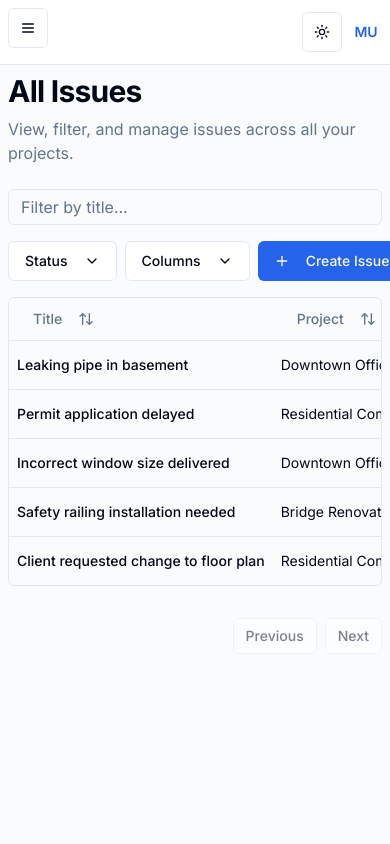
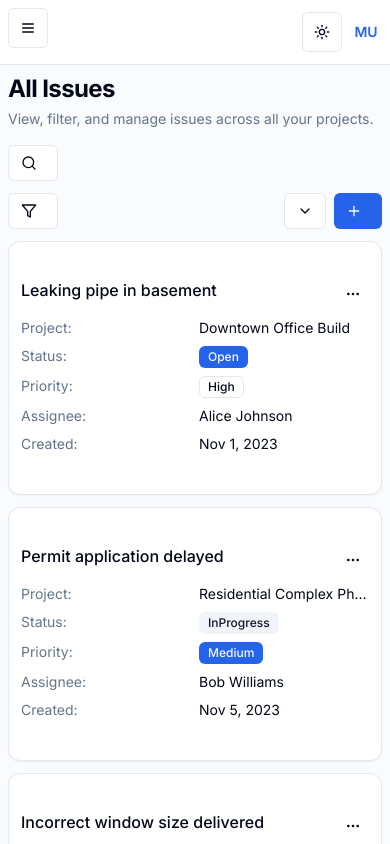
Before and after one commit to BLew10/construction, a Next.js app: page /issues in a window 390 px wide. Shown: the top 844 px of the page. Built offline with nearby package versions, Linux system fonts and the light colour scheme.

Commit message:
issues responsive.

```diff
--- a/src/app/(dashboard)/issues/(components)/issue-form.tsx
+++ b/src/app/(dashboard)/issues/(components)/issue-form.tsx
@@ -80,21 +80,21 @@ export function IssueForm({ isOpen, onClose }: IssueFormProps) {
 
 	return (
 		<Dialog open={isOpen} onOpenChange={onClose}>
-			<DialogContent className="sm:max-w-[600px]">
+			<DialogContent className="sm:max-w-[600px] w-[calc(100%-2rem)] max-h-[90vh] overflow-y-auto">
 				<DialogHeader>
-					<DialogTitle>Create New Issue</DialogTitle>
+					<DialogTitle className="text-xl">Create New Issue</DialogTitle>
 				</DialogHeader>
 				<Form {...form}>
-					<form onSubmit={form.handleSubmit(onSubmit)} className="space-y-4 py-4">
+					<form onSubmit={form.handleSubmit(onSubmit)} className="space-y-3 py-2 sm:space-y-4 sm:py-4">
                         <FormField
 							control={form.control}
 							name="projectId"
 							render={({ field }) => (
 								<FormItem>
-									<FormLabel>Project *</FormLabel>
+									<FormLabel className="text-sm sm:text-base">Project *</FormLabel>
 									<Select onValueChange={field.onChange} defaultValue={field.value} disabled={projectsLoading}>
 										<FormControl>
-											<SelectTrigger>
+											<SelectTrigger className="h-9 sm:h-10">
 												<SelectValue placeholder={projectsLoading ? "Loading projects..." : "Select project"} />
 											</SelectTrigger>
 										</FormControl>
@@ -106,7 +106,7 @@ export function IssueForm({ isOpen, onClose }: IssueFormProps) {
 											))}
 										</SelectContent>
 									</Select>
-									<FormMessage />
+									<FormMessage className="text-xs" />
 								</FormItem>
 							)}
 						/>
@@ -115,11 +115,15 @@ export function IssueForm({ isOpen, onClose }: IssueFormProps) {
 							name="title"
 							render={({ field }) => (
 								<FormItem>
-									<FormLabel>Title *</FormLabel>
+									<FormLabel className="text-sm sm:text-base">Title *</FormLabel>
 									<FormControl>
-										<Input placeholder="Briefly describe the issue" {...field} />
+										<Input
+                                            placeholder="Briefly describe the issue"
+                                            {...field}
+                                            className="h-9 sm:h-10"
+                                        />
 									</FormControl>
-									<FormMessage />
+									<FormMessage className="text-xs" />
 								</FormItem>
 							)}
 						/>
@@ -128,24 +132,28 @@ export function IssueForm({ isOpen, onClose }: IssueFormProps) {
 							name="description"
 							render={({ field }) => (
 								<FormItem>
-									<FormLabel>Description</FormLabel>
+									<FormLabel className="text-sm sm:text-base">Description</FormLabel>
 									<FormControl>
-										<Textarea placeholder="Provide more details (optional)" {...field} />
+										<Textarea
+                                            placeholder="Provide more details (optional)"
+                                            {...field}
+                                            className="min-h-[80px] sm:min-h-[120px]"
+                                        />
 									</FormControl>
-									<FormMessage />
+									<FormMessage className="text-xs" />
 								</FormItem>
 							)}
 						/>
-                        <div className="grid grid-cols-1 md:grid-cols-3 gap-4">
+                        <div className="grid grid-cols-1 sm:grid-cols-3 gap-3 sm:gap-4">
                             <FormField
                                 control={form.control}
                                 name="status"
                                 render={({ field }) => (
                                     <FormItem>
-                                        <FormLabel>Status</FormLabel>
+                                        <FormLabel className="text-sm sm:text-base">Status</FormLabel>
                                         <Select onValueChange={field.onChange} defaultValue={field.value}>
                                             <FormControl>
-                                                <SelectTrigger>
+                                                <SelectTrigger className="h-9 sm:h-10">
                                                     <SelectValue placeholder="Select status" />
                                                 </SelectTrigger>
                                             </FormControl>
@@ -155,7 +163,7 @@ export function IssueForm({ isOpen, onClose }: IssueFormProps) {
                                                 ))}
                                             </SelectContent>
                                         </Select>
-                                        <FormMessage />
+                                        <FormMessage className="text-xs" />
                                     </FormItem>
                                 )}
                             />
@@ -164,10 +172,10 @@ export function IssueForm({ isOpen, onClose }: IssueFormProps) {
                                 name="priority"
                                 render={({ field }) => (
                                     <FormItem>
-                                        <FormLabel>Priority</FormLabel>
+                                        <FormLabel className="text-sm sm:text-base">Priority</FormLabel>
                                         <Select onValueChange={field.onChange} defaultValue={field.value}>
                                             <FormControl>
-                                                <SelectTrigger>
+                                                <SelectTrigger className="h-9 sm:h-10">
                                                     <SelectValue placeholder="Select priority" />
                                                 </SelectTrigger>
                                             </FormControl>
@@ -177,19 +185,19 @@ export function IssueForm({ isOpen, onClose }: IssueFormProps) {
                                                 ))}
                                             </SelectContent>
                                         </Select>
-                                        <FormMessage />
+                                        <FormMessage className="text-xs" />
                                     </FormItem>
                                 )}
                             />
-                             <FormField
+                            <FormField
                                 control={form.control}
                                 name="assigneeId"
                                 render={({ field }) => (
                                     <FormItem>
-                                        <FormLabel>Assignee</FormLabel>
+                                        <FormLabel className="text-sm sm:text-base">Assignee</FormLabel>
                                         <Select onValueChange={field.onChange} defaultValue={field.value}>
                                             <FormControl>
-                                                <SelectTrigger>
+                                                <SelectTrigger className="h-9 sm:h-10">
                                                     <SelectValue placeholder="Assign to user (optional)" />
                                                 </SelectTrigger>
                                             </FormControl>
@@ -200,16 +208,16 @@ export function IssueForm({ isOpen, onClose }: IssueFormProps) {
                                                 ))}
                                             </SelectContent>
                                         </Select>
-                                        <FormMessage />
+                                        <FormMessage className="text-xs" />
                                     </FormItem>
                                 )}
                             />
                         </div>
-						<DialogFooter>
+						<DialogFooter className="pt-2 sm:pt-4 gap-2">
 							<DialogClose asChild>
-								<Button type="button" variant="outline">Cancel</Button>
+								<Button type="button" variant="outline" size="sm" className="h-9 sm:h-10">Cancel</Button>
 							</DialogClose>
-							<Button type="submit" disabled={isSubmitting}>
+							<Button type="submit" disabled={isSubmitting} size="sm" className="h-9 sm:h-10">
                                 {isSubmitting && <Loader2 className="mr-2 h-4 w-4 animate-spin" />}
 								{isSubmitting ? "Creating..." : "Create Issue"}
 							</Button>
--- a/src/app/(dashboard)/issues/(components)/issues-data-table.tsx
+++ b/src/app/(dashboard)/issues/(components)/issues-data-table.tsx
@@ -21,6 +21,8 @@ import {
   Plus,
   Pencil,
   Trash2,
+  Search,
+  Filter,
 } from "lucide-react";
 
 import { Button } from "@/components/ui/button";
@@ -45,7 +47,10 @@ import {
 import { Badge } from "@/components/ui/badge";
 import { Issue, issuePrioritySchema, issueStatusSchema } from "@/types/issue";
 import { format } from "date-fns";
-import Link from "next/link"; // Import Link
+import Link from "next/link";
+import { Card, CardContent } from "@/components/ui/card";
+import { cn } from "@/lib/utils";
+import { useMediaQuery } from "@/hooks/use-media-query";
 
 // Helper function for priority badge variant
 const getPriorityVariant = (
@@ -97,13 +102,18 @@ export const columns: ColumnDef<Issue>[] = [
       <Button
         variant="ghost"
         onClick={() => column.toggleSorting(column.getIsSorted() === "asc")}
+        className="whitespace-nowrap"
       >
         Title
         <ArrowUpDown className="ml-2 h-4 w-4" />
       </Button>
     ),
     cell: ({ row }) => (
-      <div className="font-medium">{row.getValue("title")}</div>
+      <div className="font-medium">
+        <Link href={`/issues/${row.original.id}`} className="hover:underline break-words line-clamp-2">
+          {row.getValue("title")}
+        </Link>
+      </div>
     ),
   },
   {
@@ -112,6 +122,7 @@ export const columns: ColumnDef<Issue>[] = [
       <Button
         variant="ghost"
         onClick={() => column.toggleSorting(column.getIsSorted() === "asc")}
+        className="whitespace-nowrap"
       >
         Project
         <ArrowUpDown className="ml-2 h-4 w-4" />
@@ -123,7 +134,7 @@ export const columns: ColumnDef<Issue>[] = [
       return (
         <Link
           href={`/projects/${issue.projectId}/issues`}
-          className="hover:underline"
+          className="hover:underline whitespace-nowrap overflow-hidden text-ellipsis max-w-[140px] block"
         >
           {issue.projectName}
         </Link>
@@ -149,7 +160,7 @@ export const columns: ColumnDef<Issue>[] = [
     accessorKey: "priority",
     header: "Priority",
     cell: ({ row }) => (
-      <Badge variant={getPriorityVariant(row.getValue("priority")) as "success" | "secondary" | "outline" | "default"}>
+      <Badge variant={getPriorityVariant(row.getValue("priority")) as any}>
         {row.getValue("priority")}
       </Badge>
     ),
@@ -176,6 +187,7 @@ export const columns: ColumnDef<Issue>[] = [
       <Button
         variant="ghost"
         onClick={() => column.toggleSorting(column.getIsSorted() === "asc")}
+        className="whitespace-nowrap"
       >
         Created
         <ArrowUpDown className="ml-2 h-4 w-4" />
@@ -206,11 +218,13 @@ export const columns: ColumnDef<Issue>[] = [
               Copy issue ID
             </DropdownMenuItem>
             <DropdownMenuSeparator />
+            <Link href={`/issues/${issue.id}`} className="w-full">
               <DropdownMenuItem>
-              <Pencil className="mr-2 h-4 w-4" /> Edit Issue (Not Implemented)
+                <Pencil className="mr-2 h-4 w-4" /> Edit Issue
               </DropdownMenuItem>
+            </Link>
             <DropdownMenuItem className="text-red-600 focus:text-red-600">
-              <Trash2 className="mr-2 h-4 w-4" /> Delete Issue (Not Implemented)
+              <Trash2 className="mr-2 h-4 w-4" /> Delete Issue
             </DropdownMenuItem>
           </DropdownMenuContent>
         </DropdownMenu>
@@ -236,8 +250,42 @@ export function IssuesDataTable({
     []
   );
   const [columnVisibility, setColumnVisibility] =
-    React.useState<VisibilityState>({});
+    React.useState<VisibilityState>({
+      projectName: true,
+      assigneeName: true,
+      createdAt: true,
+    });
   const [rowSelection, setRowSelection] = React.useState({});
+
+  // Hide less important columns on smaller screens
+  const isMobile = useMediaQuery("(max-width: 768px)");
+
+  React.useEffect(() => {
+    if (isMobile) {
+      setColumnVisibility({
+        title: true,
+        status: true,
+        priority: true,
+        projectName: false,
+        assigneeName: false,
+        createdAt: false,
+        actions: true,
+      });
+    } else {
+      setColumnVisibility({
+        title: true,
+        status: true,
+        priority: true,
+        projectName: true,
+        assigneeName: true,
+        createdAt: true,
+        actions: true,
+      });
+    }
+  }, [isMobile]);
+
+  const [filterMenuOpen, setFilterMenuOpen] = React.useState(false);
+  const [searchInputVisible, setSearchInputVisible] = React.useState(false);
 
   const table = useReactTable({
     data,
@@ -258,45 +306,152 @@ export function IssuesDataTable({
     },
   });
 
+  // Mobile Card View (instead of table rows)
+  const MobileCardView = () => (
+    <div className="space-y-3 md:hidden">
+      {table.getRowModel().rows.length > 0 ? (
+        table.getRowModel().rows.map((row) => (
+          <Card key={row.id} className="overflow-hidden">
+            <CardContent className="p-3">
+              <div className="flex justify-between items-start gap-2 mb-2">
+                <div className="font-medium break-words line-clamp-2 flex-1">
+                  <Link href={`/issues/${row.original.id}`} className="hover:underline">
+                    {row.getValue("title")}
+                  </Link>
+                </div>
+                <DropdownMenu>
+                  <DropdownMenuTrigger asChild>
+                    <Button variant="ghost" className="h-8 w-8 p-0">
+                      <span className="sr-only">Open menu</span>
+                      <MoreHorizontal className="h-4 w-4" />
+                    </Button>
+                  </DropdownMenuTrigger>
+                  <DropdownMenuContent align="end">
+                    <DropdownMenuLabel>Actions</DropdownMenuLabel>
+                    <DropdownMenuItem onClick={() => navigator.clipboard.writeText(row.original.id!)}>
+                      Copy ID
+                    </DropdownMenuItem>
+                    <DropdownMenuSeparator />
+                    <Link href={`/issues/${row.original.id}`} className="w-full">
+                      <DropdownMenuItem>
+                        <Pencil className="mr-2 h-4 w-4" /> Edit
+                      </DropdownMenuItem>
+                    </Link>
+                    <DropdownMenuItem className="text-red-600 focus:text-red-600">
+                      <Trash2 className="mr-2 h-4 w-4" /> Delete
+                    </DropdownMenuItem>
+                  </DropdownMenuContent>
+                </DropdownMenu>
+              </div>
+
+              <div className="grid grid-cols-2 gap-2 text-sm my-1">
+                <div className="text-muted-foreground">Project:</div>
+                <div className="truncate">
+                  <Link href={`/projects/${row.original.projectId}/issues`} className="hover:underline">
+                    {row.getValue("projectName")}
+                  </Link>
+                </div>
+
+                <div className="text-muted-foreground">Status:</div>
+                <div>
+                  <Badge variant={getStatusVariant(row.getValue("status"))}>
+                    {row.getValue("status")}
+                  </Badge>
+                </div>
+
+                <div className="text-muted-foreground">Priority:</div>
+                <div>
+                  <Badge variant={getPriorityVariant(row.getValue("priority")) as any}>
+                    {row.getValue("priority")}
+                  </Badge>
+                </div>
+
+                <div className="text-muted-foreground">Assignee:</div>
+                <div className="truncate">
+                  {row.getValue("assigneeName") || (
+                    <span className="text-muted-foreground italic">Unassigned</span>
+                  )}
+                </div>
+
+                <div className="text-muted-foreground">Created:</div>
+                <div>{format(new Date(row.getValue("createdAt")), "MMM d, yyyy")}</div>
+              </div>
+            </CardContent>
+          </Card>
+        ))
+      ) : (
+        <div className="text-center p-4 bg-muted/20 rounded-lg">
+          {isLoading ? "Loading issues..." : "No issues found."}
+        </div>
+      )}
+    </div>
+  );
+
   return (
-    <div className="w-full space-y-4">
-      <div className="flex items-center justify-between gap-4 flex-wrap">
+    <div className="w-full space-y-3 md:space-y-4">
+      <div className="flex flex-col sm:flex-row gap-3 justify-between">
+        <div className={cn(
+          "flex items-center gap-2",
+          searchInputVisible ? "w-full sm:w-auto" : "w-auto"
+        )}>
+          {searchInputVisible ? (
             <Input
               placeholder="Filter by title..."
               value={(table.getColumn("title")?.getFilterValue() as string) ?? ""}
-          onChange={(event) =>
-            table.getColumn("title")?.setFilterValue(event.target.value)
-          }
-          className="max-w-sm"
+              onChange={(event) => table.getColumn("title")?.setFilterValue(event.target.value)}
+              className="max-w-full sm:max-w-xs"
             />
-        <div className="flex items-center gap-2">
-          {/* Add Filter Dropdowns Here (Status, Priority, Project) - Example for Status */}
-          <DropdownMenu>
+          ) : null}
+
+          <Button
+            variant="outline"
+            size="sm"
+            className={searchInputVisible ? "sm:hidden" : ""}
+            onClick={() => setSearchInputVisible(!searchInputVisible)}
+          >
+            <Search className="h-4 w-4 mr-2" />
+            {!searchInputVisible && <span className="hidden sm:inline">Search</span>}
+          </Button>
+        </div>
+
+        <div className="flex items-center gap-2 flex-wrap justify-end">
+          <DropdownMenu open={filterMenuOpen} onOpenChange={setFilterMenuOpen}>
             <DropdownMenuTrigger asChild>
-              <Button variant="outline" className="ml-auto">
-                Status <ChevronDown className="ml-2 h-4 w-4" />
+              <Button variant="outline" size="sm">
+                <Filter className="h-4 w-4 mr-2" />
+                <span className="hidden sm:inline">Filter</span>
               </Button>
             </DropdownMenuTrigger>
-            <DropdownMenuContent align="end">
-              {/* Add logic to manage status filter state */}
+            <DropdownMenuContent align="end" className="w-52">
+              <DropdownMenuLabel>Status</DropdownMenuLabel>
               {issueStatusSchema.options.map((status) => (
                 <DropdownMenuCheckboxItem
                   key={status}
                   className="capitalize"
-                  // checked={...} // Add state check
-                  // onCheckedChange={(value) => ...} // Add state update
+                  // Add state management as needed
                 >
                   {status}
+                </DropdownMenuCheckboxItem>
+              ))}
+              <DropdownMenuSeparator />
+              <DropdownMenuLabel>Priority</DropdownMenuLabel>
+              {issuePrioritySchema.options.map((priority) => (
+                <DropdownMenuCheckboxItem
+                  key={priority}
+                  className="capitalize"
+                  // Add state management as needed
+                >
+                  {priority}
                 </DropdownMenuCheckboxItem>
               ))}
             </DropdownMenuContent>
           </DropdownMenu>
 
-          {/* Column Visibility Dropdown */}
           <DropdownMenu>
             <DropdownMenuTrigger asChild>
-              <Button variant="outline" className="ml-auto">
-                Columns <ChevronDown className="ml-2 h-4 w-4" />
+              <Button variant="outline" size="sm" className="ml-auto">
+                <span className="hidden sm:inline">Columns</span>
+                <ChevronDown className="h-4 w-4 sm:ml-2" />
               </Button>
             </DropdownMenuTrigger>
             <DropdownMenuContent align="end">
@@ -313,24 +468,31 @@ export function IssuesDataTable({
                         column.toggleVisibility(!!value)
                       }
                     >
-                      {column.id}
+                      {column.id === "assigneeName" ? "Assignee" :
+                       column.id === "projectName" ? "Project" :
+                       column.id === "createdAt" ? "Created" :
+                       column.id}
                     </DropdownMenuCheckboxItem>
                   );
                 })}
             </DropdownMenuContent>
           </DropdownMenu>
-          <Button onClick={onCreateNew}>
-            <Plus className="mr-2 h-4 w-4" /> Create Issue
+          <Button size="sm" onClick={onCreateNew}>
+            <Plus className="h-4 w-4 mr-2" />
+            <span className="hidden sm:inline">Create Issue</span>
           </Button>
         </div>
       </div>
-      <div className="rounded-md border">
+
+      {/* Show cards on mobile, table on desktop */}
+      <MobileCardView />
+
+      <div className="rounded-md border hidden md:block">
         <Table>
           <TableHeader>
             {table.getHeaderGroups().map((headerGroup) => (
               <TableRow key={headerGroup.id}>
-                {headerGroup.headers.map((header) => {
-                  return (
+                {headerGroup.headers.map((header) => (
                   <TableHead key={header.id}>
                     {header.isPlaceholder
                       ? null
@@ -339,8 +501,7 @@ export function IssuesDataTable({
                           header.getContext()
                         )}
                   </TableHead>
-                  );
-                })}
+                ))}
               </TableRow>
             ))}
           </TableHeader>
@@ -374,28 +535,35 @@ export function IssuesDataTable({
           </TableBody>
         </Table>
       </div>
-      <div className="flex items-center justify-end space-x-2 py-4">
-        {/* Add selected row count if using checkboxes */}
-        {/* <div className="flex-1 text-sm text-muted-foreground">
-                    {table.getFilteredSelectedRowModel().rows.length} of{" "}
-                    {table.getFilteredRowModel().rows.length} row(s) selected.
-                </div> */}
-        <div className="space-x-2">
+
+      <div className="flex items-center justify-between py-2">
+        <div className="text-xs text-muted-foreground hidden sm:block">
+          {data.length} {data.length === 1 ? "issue" : "issues"} total
+        </div>
+        <div className="flex items-center space-x-2 ml-auto">
           <Button
             variant="outline"
             size="sm"
             onClick={() => table.previousPage()}
             disabled={!table.getCanPreviousPage()}
+            className="h-8 w-8 p-0 sm:w-auto sm:px-3"
           >
-            Previous
+            <span className="sr-only sm:not-sr-only sm:inline-block">Previous</span>
+            <span className="sm:hidden">&lt;</span>
           </Button>
+          <div className="text-xs sm:text-sm">
+            Page {table.getState().pagination.pageIndex + 1} of{" "}
+            {table.getPageCount()}
+          </div>
           <Button
             variant="outline"
             size="sm"
             onClick={() => table.nextPage()}
             disabled={!table.getCanNextPage()}
+            className="h-8 w-8 p-0 sm:w-auto sm:px-3"
           >
-            Next
+            <span className="sr-only sm:not-sr-only sm:inline-block">Next</span>
+            <span className="sm:hidden">&gt;</span>
           </Button>
         </div>
       </div>
--- a/src/app/(dashboard)/issues/page.tsx
+++ b/src/app/(dashboard)/issues/page.tsx
@@ -19,33 +19,31 @@ export default function GlobalIssuesPage() {
     };
 
 	return (
-		<div className="space-y-6">
-			<div className="flex items-center justify-between flex-wrap gap-4">
+		<div className="space-y-4 md:space-y-6">
+			<div className="flex flex-col sm:flex-row sm:items-center sm:justify-between gap-3 sm:gap-4">
 				<div>
-					<h1 className="text-3xl font-bold tracking-tight">All Issues</h1>
-					<p className="text-muted-foreground mt-2">
+					<h1 className="text-2xl sm:text-3xl font-bold tracking-tight">All Issues</h1>
+					<p className="text-sm sm:text-base text-muted-foreground mt-1 sm:mt-2">
 						View, filter, and manage issues across all your projects.
 					</p>
 				</div>
-				{/* Button moved to DataTable component */}
 			</div>
 
-			{error && <div className="text-red-600">Error loading issues: {error}</div>}
+			{error && <div className="text-red-600 p-3 bg-red-50 rounded-md text-sm sm:text-base">Error loading issues: {error}</div>}
 
             {/* Render DataTable or Loading state */}
             {isLoading && issues.length === 0 ? (
-                 <div className="flex justify-center items-center h-64">
-                    <Loader2 className="h-8 w-8 animate-spin text-muted-foreground" />
-                    <span className="ml-2">Loading issues...</span>
+                 <div className="flex justify-center items-center h-48 sm:h-64">
+                    <Loader2 className="h-6 w-6 sm:h-8 sm:w-8 animate-spin text-muted-foreground" />
+                    <span className="ml-2 text-sm sm:text-base">Loading issues...</span>
                 </div>
             ) : (
                 <IssuesDataTable
                     data={issues}
                     isLoading={isLoading}
-                    onCreateNew={handleCreateNewIssue} // Pass handler
+                    onCreateNew={handleCreateNewIssue}
                 />
             )}
-
 
             {/* Issue Form Dialog */}
             <IssueForm
--- /dev/null
+++ b/src/hooks/use-media-query.ts
@@ -0,0 +1,33 @@
+import { useEffect, useState } from "react";
+
+export function useMediaQuery(query: string): boolean {
+  const [matches, setMatches] = useState<boolean>(() => {
+    // Initialize with undefined during server-side rendering
+    if (typeof window !== "undefined") {
+      return window.matchMedia(query).matches;
+    }
+    return false;
+  });
+
+  useEffect(() => {
+    if (typeof window === "undefined") return;
+
+    const mediaQuery = window.matchMedia(query);
+
+    // Initial check
+    setMatches(mediaQuery.matches);
+
+    // Update matches when the media query changes
+    const listener = (event: MediaQueryListEvent) => {
+      setMatches(event.matches);
+    };
+
+    mediaQuery.addEventListener("change", listener);
+
+    return () => {
+      mediaQuery.removeEventListener("change", listener);
+    };
+  }, [query]);
+
+  return matches;
+}
```
Lines whose indentation alone changed are shown as unchanged.
